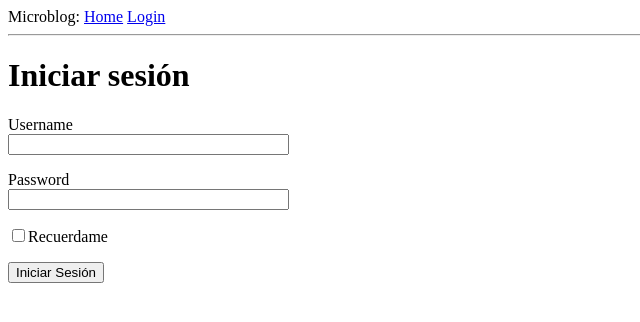
After one commit to joalceco/MicroBlog2021, a Flask app: page /login in a window 1280 px wide. The commit adds this page. Shown: the top 322 px of the page, without its empty margins (0-640 px from the left). Run offline with Flask 2, Linux system fonts and the light colour scheme.

Commit message:
Chapter 3

```diff
--- a/app/__init__.py
+++ b/app/__init__.py
@@ -1,5 +1,7 @@
 from flask import Flask
+from config import Config
 
 app = Flask(__name__)
+app.config.from_object(Config)
 
 from app import routes
--- /dev/null
+++ b/app/forms.py
@@ -0,0 +1,9 @@
+from flask_wtf import FlaskForm
+from wtforms import StringField, PasswordField, BooleanField, SubmitField
+from wtforms.validators import DataRequired
+
+class LoginForm(FlaskForm):
+    username = StringField("Username", validators=[DataRequired()])
+    password = PasswordField("Password", validators=[DataRequired()])
+    remember_me = BooleanField("Recuerdame")
+    submit = SubmitField("Iniciar Sesión")
--- a/app/routes.py
+++ b/app/routes.py
@@ -1,5 +1,6 @@
 from app import app
-from flask import render_template
+from flask import render_template, flash, redirect, url_for
+from app.forms import LoginForm
 
 @app.route("/")
 @app.route("/index")
@@ -20,3 +21,11 @@ def index():
         }
     ]
     return render_template("index.html", title="Home", user=user, posts=posts)
+
+@app.route("/login", methods=["GET", "POST"])
+def login():
+    form = LoginForm()
+    if form.validate_on_submit():
+        flash("Login requested for user {}, remember_me={}".format(form.username.data, form.remember_me.data))
+        return redirect(url_for("index"))
+    return render_template("login.html", title="Iniciar Sesión",form=form)
--- a/app/templates/base.html
+++ b/app/templates/base.html
@@ -7,8 +7,19 @@
     {% endif %}
     </head>
     <body>
-        <div>Microblog: <a href="/index">Home</a></div>
+        <div>Microblog:
+            <a href="{{ url_for('index') }}">Home</a>
+            <a href="{{ url_for('login') }}">Login</a></div>
         <hr>
+        {% with messages = get_flashed_messages()%}
+        {% if messages %}
+        <ul>
+        {% for message in messages%}
+            <li>{{ message }}</li>
+        {% endfor %}
+        </ul>
+        {% endif %}
+        {% endwith %}
         {% block content %}{% endblock %}
     </body>
 </html>
--- /dev/null
+++ b/app/templates/login.html
@@ -0,0 +1,26 @@
+{% extends "base.html" %}
+
+{% block content %}
+<h1>Iniciar sesión</h1>
+<form action="" method="post" novalidate>
+{{ form.hidden_tag() }}
+<p>
+    {{ form.username.label }} <br>
+    {{ form.username(size=32) }}
+    {% for error in form.username.errors %}
+        <span style="color: red;">[{{ error }}]</span>
+    {% endfor %}
+</p>
+<p>
+    {{ form.password.label }} <br>
+    {{ form.password(size=32) }}
+    {% for error in form.password.errors %}
+        <span style="color: red;">[{{ error }}]</span>
+    {% endfor %}
+</p>
+<p>
+    {{form.remember_me()}}{{form.remember_me.label}}
+</p>
+<p>{{form.submit()}}</p>
+</form>
+{% endblock %}
--- /dev/null
+++ b/config.py
@@ -0,0 +1,4 @@
+import os
+
+class Config(object):
+    SECRET_KEY = os.environ.get('SECRET_KEY') or 'you-will-never-guess'
--- a/requirements.txt
+++ b/requirements.txt
@@ -6,3 +6,4 @@ Jinja2==3.0.1
 MarkupSafe==2.0.1
 python-dotenv==0.17.1
 Werkzeug==2.0.1
+WTForms==2.3.3
```
